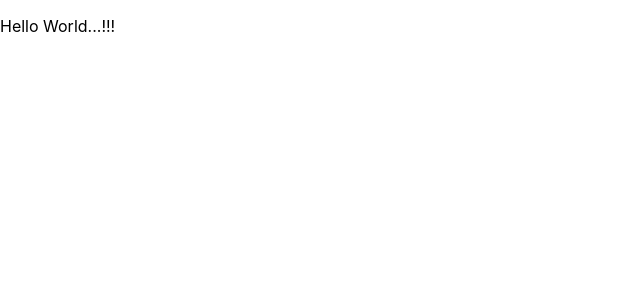
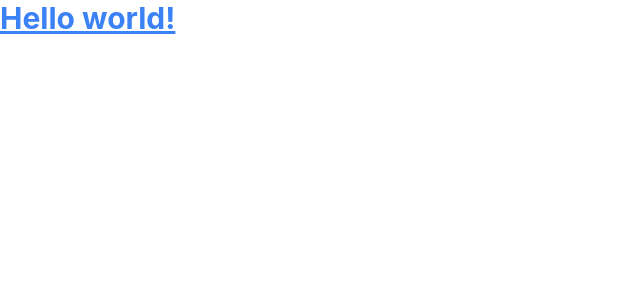
Before and after one commit to Raghavendra524/leave-management-system, a React (Create React App) app: page / in a window 1280 px wide. Shown: the top 300 px of the page, without its empty margins (0-640 px from the left). Built offline with nearby package versions, Linux system fonts and the light colour scheme.

Commit message:
Setup tailwind css

```diff
--- a/package.json
+++ b/package.json
@@ -39,5 +39,8 @@
       "last 1 firefox version",
       "last 1 safari version"
     ]
+  },
+  "devDependencies": {
+    "tailwindcss": "^3.2.7"
   }
 }
--- a/src/App.css
+++ /dev/null
@@ -1,38 +0,0 @@
-.App {
-  text-align: center;
-}
-
-.App-logo {
-  height: 40vmin;
-  pointer-events: none;
-}
-
-@media (prefers-reduced-motion: no-preference) {
-  .App-logo {
-    animation: App-logo-spin infinite 20s linear;
-  }
-}
-
-.App-header {
-  background-color: #282c34;
-  min-height: 100vh;
-  display: flex;
-  flex-direction: column;
-  align-items: center;
-  justify-content: center;
-  font-size: calc(10px + 2vmin);
-  color: white;
-}
-
-.App-link {
-  color: #61dafb;
-}
-
-@keyframes App-logo-spin {
-  from {
-    transform: rotate(0deg);
-  }
-  to {
-    transform: rotate(360deg);
-  }
-}
--- a/src/App.tsx
+++ b/src/App.tsx
@@ -1,9 +1,9 @@
-import './App.css';
-
 function App() {
   return (
     <div>
-      <p>Hello World...!!!</p>
+      <h1 className='text-3xl text-primary font-bold underline'>
+        Hello world!
+      </h1>
     </div>
   );
 }
--- a/src/index.css
+++ b/src/index.css
@@ -1,3 +1,7 @@
+@tailwind base;
+@tailwind components;
+@tailwind utilities;
+
 body {
   margin: 0;
   font-family: -apple-system, BlinkMacSystemFont, 'Segoe UI', 'Roboto', 'Oxygen',
--- /dev/null
+++ b/tailwind.config.js
@@ -0,0 +1,30 @@
+/** @type {import('tailwindcss').Config} */
+module.exports = {
+  content: ['./src/**/*.{js,jsx,ts,tsx}'],
+  theme: {
+    extend: {
+      colors: {
+        dark: '#000000',
+        'dark-light': '#F9F9F9',
+        'dark-1': '#F8F8F8',
+        'dark-2': '#F5F6F8',
+        'dark-3': '#E6E6E6',
+        'dark-4': '#D2D5DB',
+        'dark-5': '#BFC3CA',
+        'dark-6': '#A8A8A8',
+        'dark-7': '#666666',
+        'dark-8': '#444444',
+        'dark-9': '#3E3F3C',
+        'dark-10': '#B2BDC6',
+        primary: '#3B82F6',
+        'primary-light': '#F8FAFB',
+        danger: '#F84C6C',
+        success: '#439775',
+        'success-dark': '#1C9561',
+        warning: '#D09A2E',
+        'warning-dark': '#C98B11',
+      },
+    },
+  },
+  plugins: [],
+};
```
Also changed, not shown: 2 other files (tests, documents, lock files or other folders).
